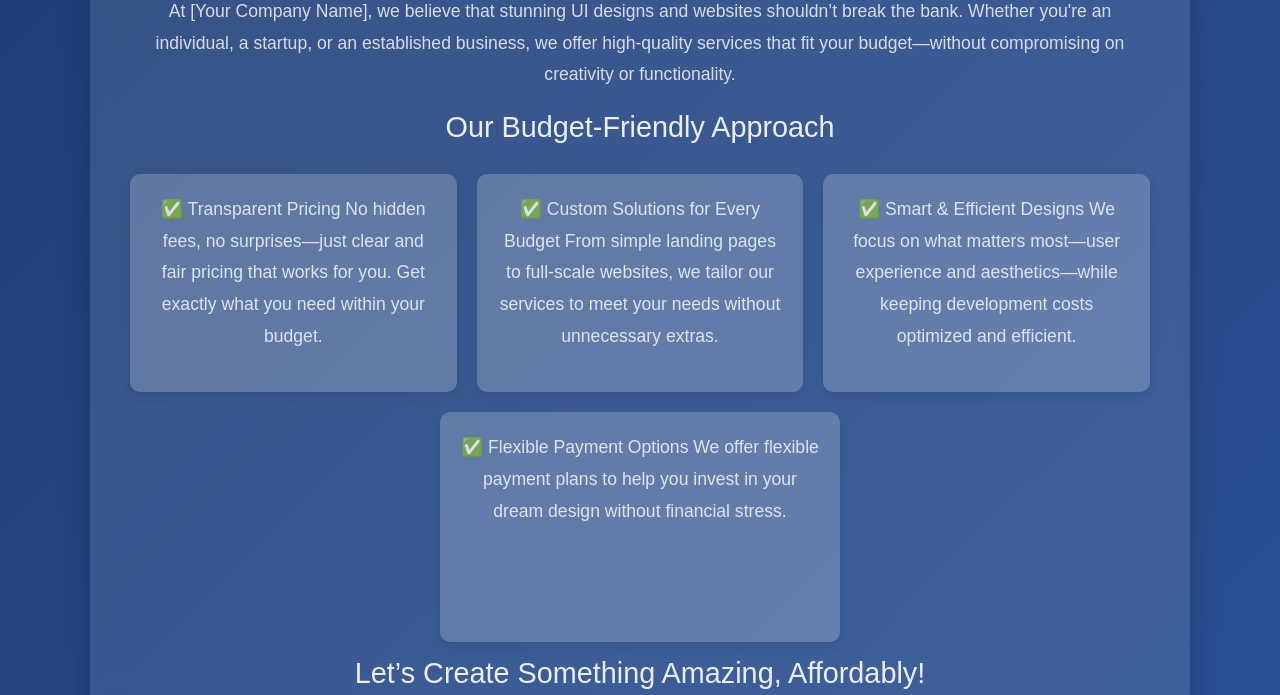
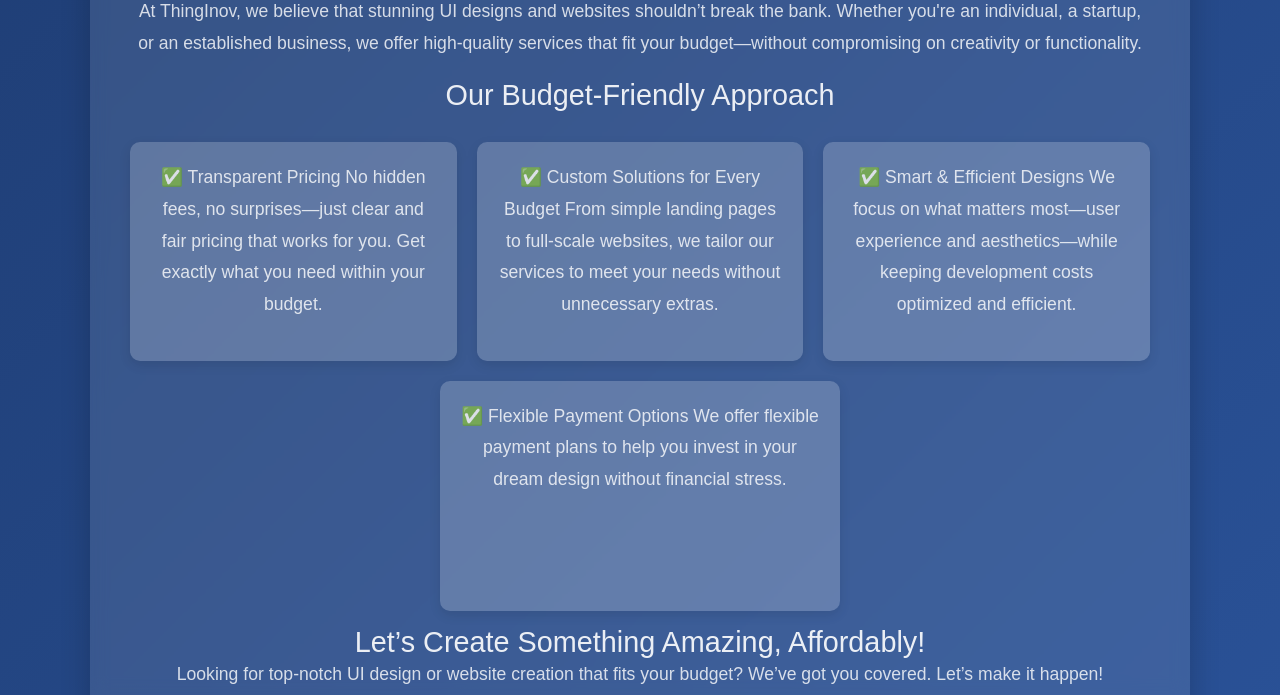
Before and after one commit to HARISHRAVI1502427/WebService_Landingpage, a plain HTML site: page budget.html in a window 1280 px wide. Shown: the part 405-1100 px from the top of the page. Drawn offline with Linux system fonts and the light colour scheme.

Commit message:
Update budget.html

```diff
--- a/budget.html
+++ b/budget.html
@@ -136,7 +136,7 @@
     <div class="container">
         <img src="./img/budget.jpg" alt="">
     <h1>Quality Designs at the Right Price 💰</h1>
-    <p>At [Your Company Name], we believe that stunning UI designs and websites shouldn’t break the bank. Whether you're an individual, a startup, or an established business, we offer high-quality services that fit your budget—without compromising on creativity or functionality.</p>
+    <p>At ThingInov, we believe that stunning UI designs and websites shouldn’t break the bank. Whether you're an individual, a startup, or an established business, we offer high-quality services that fit your budget—without compromising on creativity or functionality.</p>
     <h2>Our Budget-Friendly Approach</h2>
     <div class="features">
     <div class="feature-box">
```
